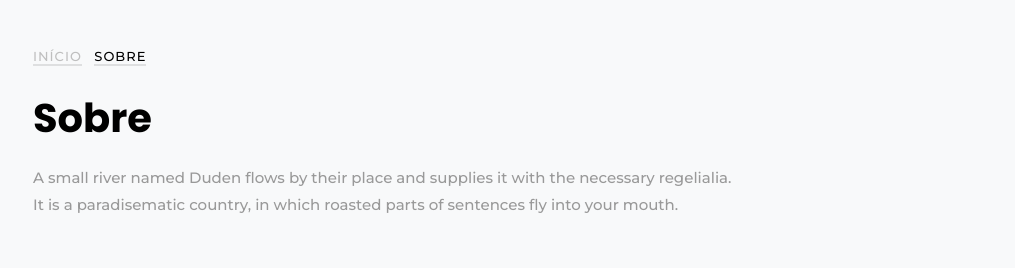
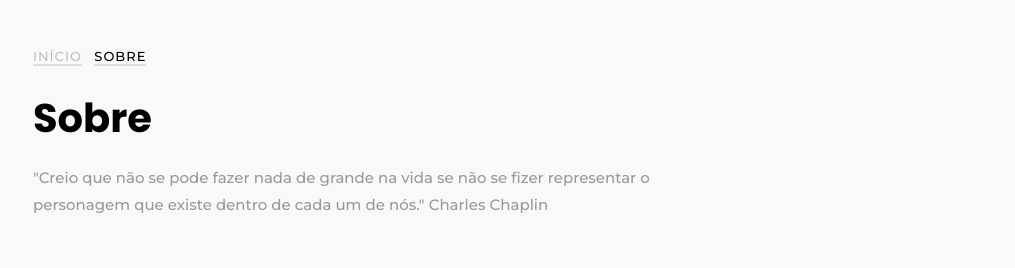
Before and after one commit to nathangngencissk/nathangngencissk.github.io, a plain HTML site: page about.html in a window 1280 px wide. Shown: the top 268 px of the page, 265-1280 px from the left. Drawn offline with Linux system fonts and the light colour scheme; some packages are replaced by stand-ins of ours; no server answers; files whose address does not match are found by name.

Commit message:
Change about page quote

```diff
--- a/about.html
+++ b/about.html
@@ -62,9 +62,8 @@
                             <p class="breadcrumbs"><span class="mr-2"><a href="index.html">Início</a></span>
                                 <span>Sobre</span></p>
                             <h1 class="mb-3 bread">Sobre</h1>
-                            <p>A small river named Duden flows by their place and supplies it with the necessary
-                                regelialia. It is a paradisematic country, in which roasted parts of sentences fly into
-                                your mouth.</p>
+                            <p>"Creio que não se pode fazer nada de grande na vida se não se fizer representar o
+                                personagem que existe dentro de cada um de nós." Charles Chaplin</p>
                         </div>
                     </div>
                 </div>
```
